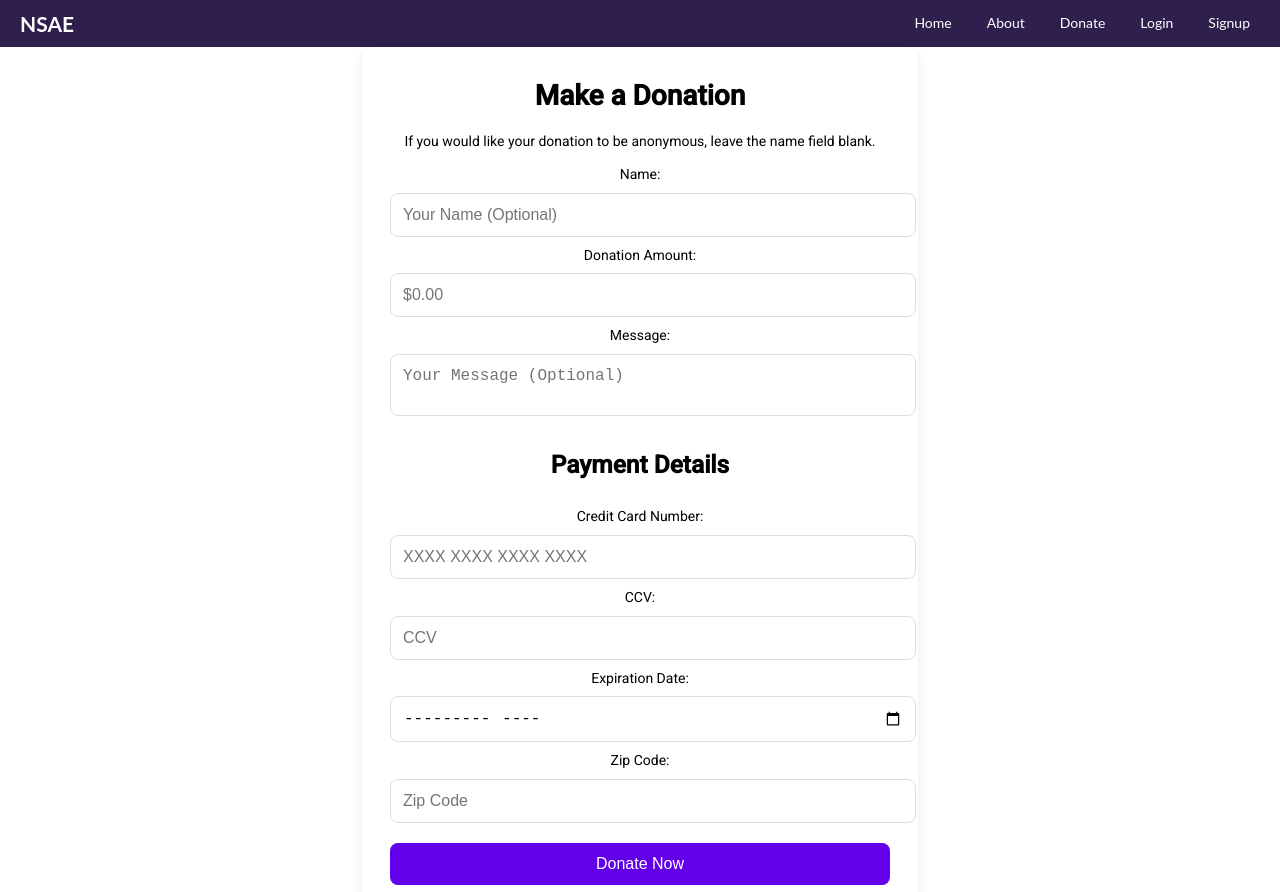
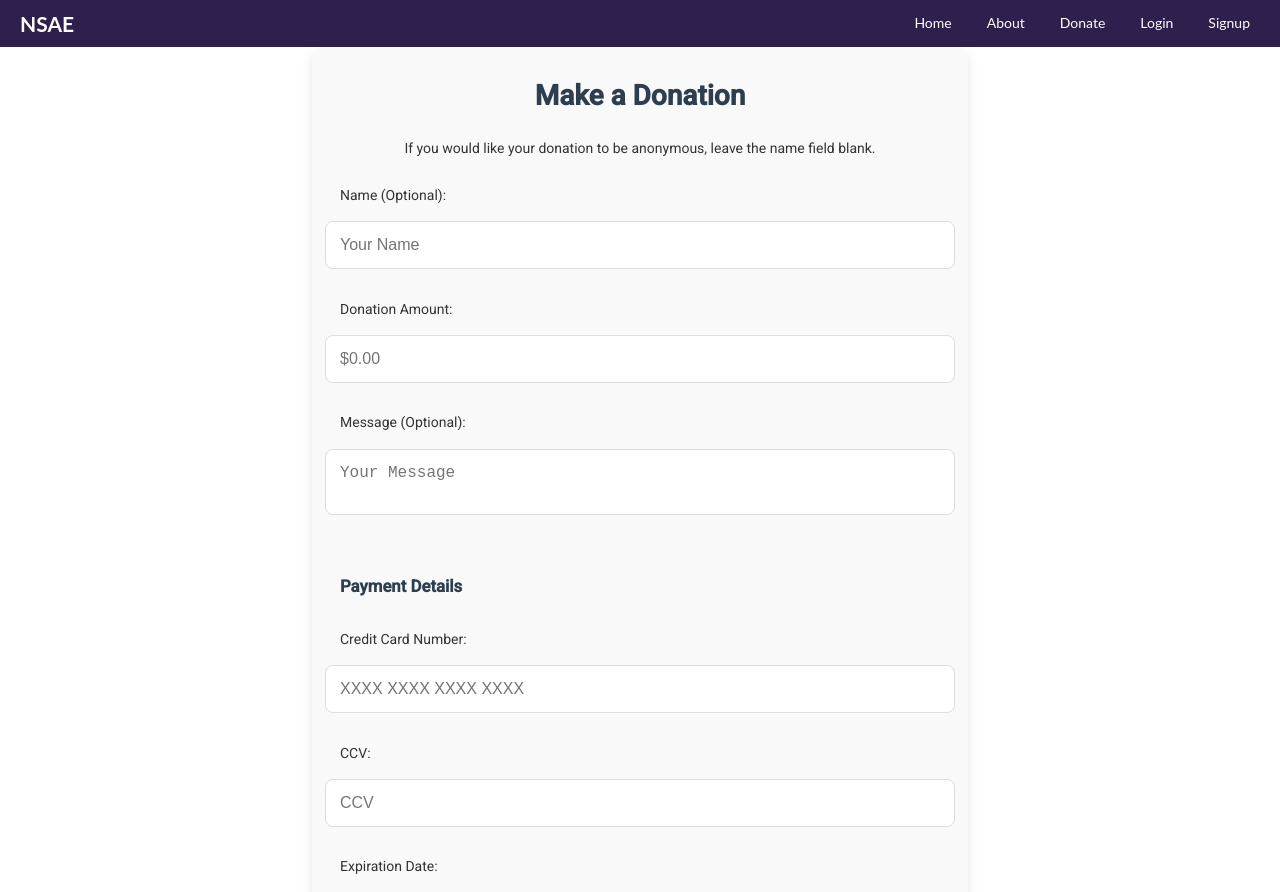
Before and after one commit to PaigeGrimes/NoStrays, a Vue app in the folder frontend/: page /donation in a window 1280 px wide. Shown: the top 892 px of the page. Built offline with nearby package versions, Linux system fonts and the light colour scheme; no server answers.

Commit message:
Update Donate

```diff
--- a/frontend/src/views/Donate.vue
+++ b/frontend/src/views/Donate.vue
@@ -1,13 +1,13 @@
 <template>
   <div class="donation-container">
-    <h2>Make a Donation</h2>
-    <p>If you would like your donation to be anonymous, leave the name field blank.</p>
+    <h2 class="title">Make a Donation</h2>
+    <p class="description">If you would like your donation to be anonymous, leave the name field blank.</p>
 
     <form @submit.prevent="donate" class="donation-form">
-      <label for="name">Name:</label>
-      <input v-model="name" type="text" placeholder="Your Name (Optional)" class="input-field" />
+      <label for="name" class="label">Name (Optional):</label>
+      <input v-model="name" type="text" placeholder="Your Name" class="input-field" />
 
-      <label for="amount">Donation Amount:</label>
+      <label for="amount" class="label">Donation Amount:</label>
       <input
           :value="displayAmount"
           @input="handleInput($event.target.value)"
@@ -18,26 +18,27 @@
           class="input-field"
       />
 
-      <label for="message">Message:</label>
-      <textarea v-model="message" class="input-field no-resize" placeholder="Your Message (Optional)"></textarea>
+      <label for="message" class="label">Message (Optional):</label>
+      <textarea v-model="message" class="input-field no-resize" placeholder="Your Message"></textarea>
 
-      <h3>Payment Details</h3>
-      <label for="ccNum">Credit Card Number:</label>
+      <h3 class="payment-title">Payment Details</h3>
+
+      <label for="ccNum" class="label">Credit Card Number:</label>
       <input v-model="ccNum" type="number" placeholder="XXXX XXXX XXXX XXXX" required class="input-field" />
 
-      <label for="ccv">CCV:</label>
+      <label for="ccv" class="label">CCV:</label>
       <input v-model="ccv" type="number" placeholder="CCV" required class="input-field" />
 
-      <label for="expire">Expiration Date:</label>
+      <label for="expire" class="label">Expiration Date:</label>
       <input v-model="expire" type="month" required class="input-field" />
 
-      <label for="zip">Zip Code:</label>
+      <label for="zip" class="label">Zip Code:</label>
       <input v-model="zip" type="number" placeholder="Zip Code" required class="input-field" />
 
-      <button type="submit" class="donation-button" @click="throwConfetti">Donate Now</button>
+      <button type="submit" class="donation-button">Donate Now</button>
     </form>
 
-    <img :src="sadURL" alt="Thank You Image" class="thank-you-image" />
+    <img :src="thankYouImage" alt="Thank You Image" class="thank-you-image" />
   </div>
 </template>
 
@@ -45,7 +46,7 @@
 import { ref, computed } from 'vue';
 import axios from 'axios';
 import confetti from 'canvas-confetti';
-import sadURL from "@/assets/sad.png";
+import thankYouImage from "@/assets/sad.png";
 
 const name = ref('');
 const message = ref('');
@@ -100,8 +101,13 @@ async function donate() {
       ccExpiration: expire.value,
       zipCode: zip.value,
     });
-    alert(`${res.data.message}\nYou're AMAZING!`);
-    throwConfetti();
+
+    if (res.data.success) {
+      alert(`${res.data.message}\nYou're AMAZING!`);
+      throwConfetti();
+    } else {
+      alert('Donation failed. Please try again.');
+    }
   } catch (error) {
     console.error('Donation failed', error);
     alert('Error during donation. Please try again.');
@@ -127,54 +133,101 @@ function throwConfetti() {
 <style scoped>
 @import url('https://fonts.googleapis.com/css2?family=Roboto:wght@400;500&display=swap');
 
+/* Container */
 .donation-container {
-  max-width: 500px;
+  max-width: 600px;
   margin: auto;
   padding: 2rem;
   text-align: center;
   font-family: 'Roboto', sans-serif;
-  background: #fff;
+  background: #f9f9f9;
   border-radius: 12px;
-  box-shadow: 0 4px 10px rgba(0, 0, 0, 0.1);
+  box-shadow: 0 4px 12px rgba(0, 0, 0, 0.1);
 }
 
+/* Title and Description */
+.title {
+  font-size: 2rem;
+  font-weight: 600;
+  color: #2c3e50;
+  margin-bottom: 1.5rem;
+}
+
+.description {
+  font-size: 1rem;
+  color: #333;
+  margin-bottom: 2rem;
+}
+
+/* Form */
 .donation-form {
   display: flex;
   flex-direction: column;
-  gap: 10px;
+  gap: 1.25rem;
+  align-items: center;
 }
 
+.label {
+  font-size: 1rem;
+  color: #333;
+  text-align: left;
+  width: 100%;
+}
+
+/* Input fields */
 .input-field {
   width: 100%;
-  padding: 12px;
+  padding: 14px;
+  border-radius: 8px;
   border: 1px solid #ddd;
-  border-radius: 8px;
   font-size: 16px;
+  background: #fff;
+  margin-bottom: 1rem;
 }
 
+.input-field:focus {
+  border-color: #2c3e50;
+  outline: none;
+}
+
+/* No resize for textarea */
 .no-resize {
   resize: none;
 }
 
+/* Payment section */
+.payment-title {
+  font-size: 1.2rem;
+  color: #2c3e50;
+  margin-top: 2rem;
+  margin-bottom: 1rem;
+  text-align: left;
+  width: 100%;
+}
+
+/* Donation button */
 .donation-button {
-  background-color: #6200ea;
+  background-color: #2c3e50;
   color: white;
-  padding: 12px;
+  padding: 14px;
+  font-size: 18px;
+  font-weight: 600;
   border: none;
   border-radius: 8px;
   cursor: pointer;
-  font-size: 16px;
-  font-weight: 500;
-  margin-top: 10px;
+  transition: background-color 0.3s ease;
+  width: 100%;
+  margin-top: 1.5rem;
 }
 
 .donation-button:hover {
-  background-color: #3700b3;
+  background-color: #2c3e50;
 }
 
+/* Thank You Image */
 .thank-you-image {
   width: 80%;
   max-width: 300px;
-  margin-top: 20px;
+  margin-top: 2rem;
 }
 </style>
```
